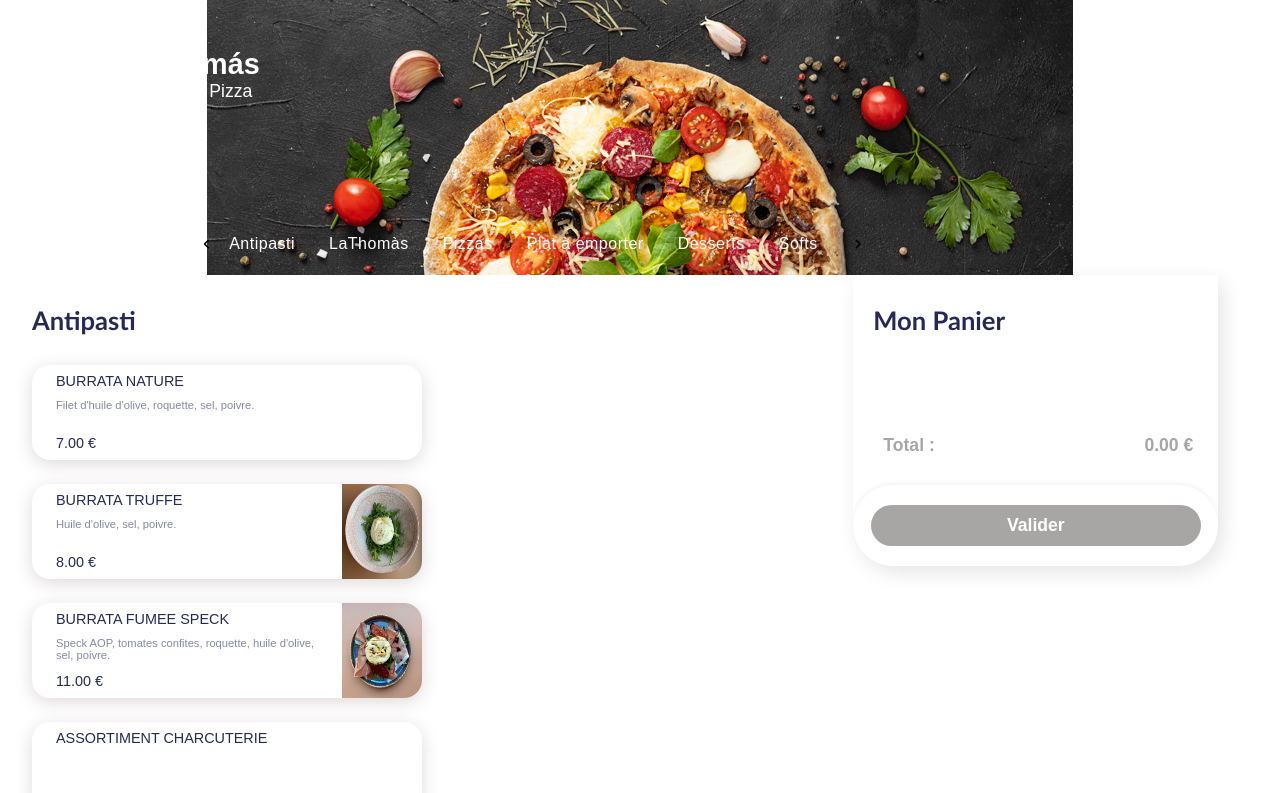
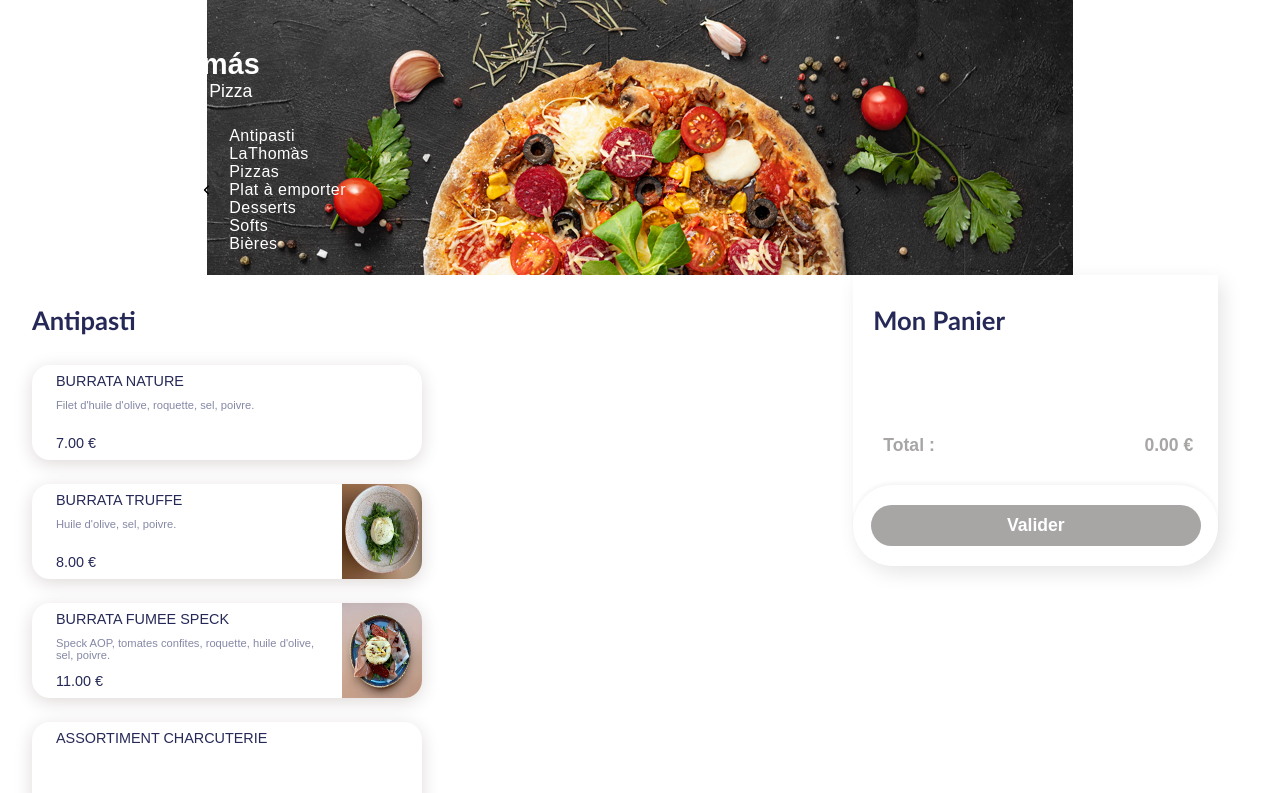
Before and after one commit to lcsaloonn/commande-en-ligne, a React (Create React App) app: page / in a window 1280 px wide. Shown: the top 793 px of the page. Built offline with nearby package versions, Linux system fonts and the light colour scheme.

Commit message:
creation smooth scroll service

```diff
--- a/src/components/composite/links/link-underline-annimate/text-underline-animate.component.tsx
+++ b/src/components/composite/links/link-underline-annimate/text-underline-animate.component.tsx
@@ -1,5 +1,6 @@
+import { SmoothScroll } from "service/smooth-scroll/smoothScroll.service";
 import "./text-underline-animation.scss";
-import { Link as Scroll } from "react-scroll";
+// import { Link as Scroll } from "react-scroll";
 
 export function LinkUnderlineAnimation({
   text,
@@ -10,15 +11,13 @@ export function LinkUnderlineAnimation({
 }) {
   return (
     // surligné quand hover ou quand is activate is true
-    <Scroll
-      className="text-underline-a"
-      to={text}
-      spy={true}
+
+    <SmoothScroll
       offset={-100}
-      smooth={true}
-      duration={500}
+      // duration={500}
+      href={text}
     >
-      {text}
-    </Scroll>
+      <span className="text-underline-a">{text}</span>
+    </SmoothScroll>
   );
 }
--- /dev/null
+++ b/src/service/smooth-scroll/smoothScroll.service.tsx
@@ -0,0 +1,23 @@
+export function SmoothScroll({
+  children,
+  offset,
+  href,
+}: {
+  children: JSX.Element;
+  href: string;
+  offset: number;
+}) {
+  function handleClick() {
+    const element = document.getElementById(href.toLowerCase());
+    if (element != null) {
+      const y =
+        element.getBoundingClientRect().top + window.pageYOffset + offset;
+      window.scrollTo({ top: y, behavior: "smooth" });
+    }
+  }
+  return (
+    <div className="smooth-scroll" onClick={() => handleClick()}>
+      {children}
+    </div>
+  );
+}
```
